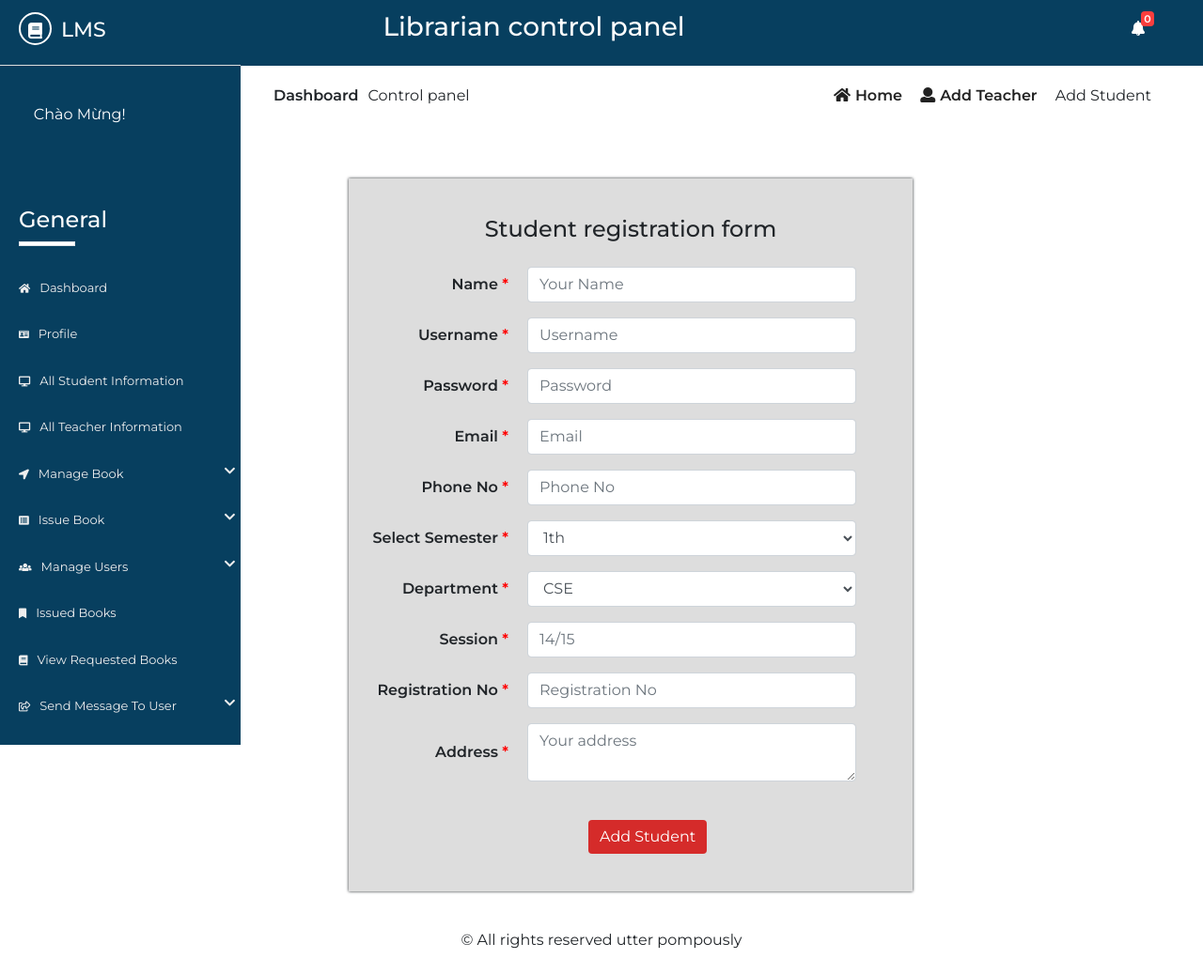
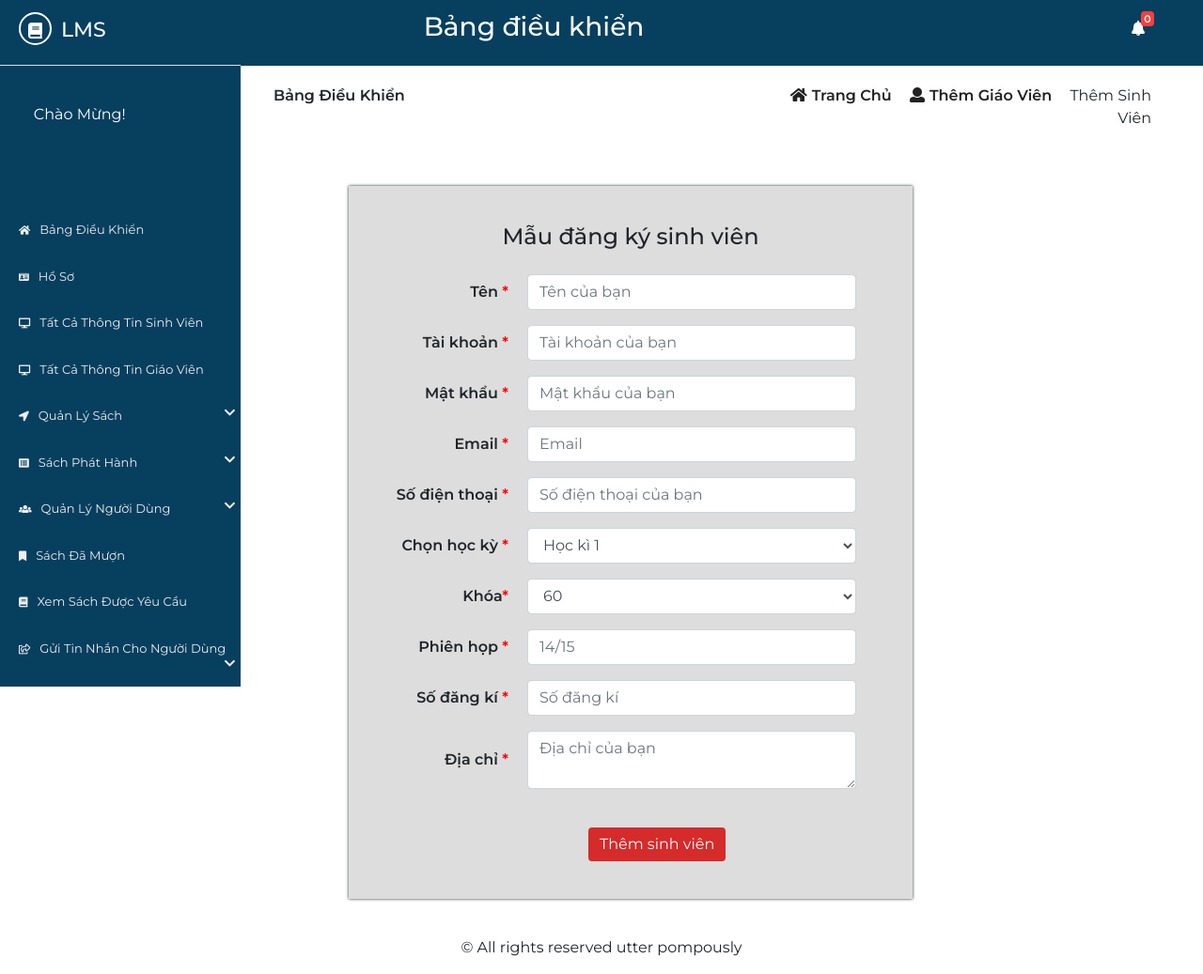
Before and after one commit to DreamLU2508/lms, a PHP site: page /lms/add-student.php in a window 1280 px wide. Shown: the whole page at 94% size. Before the commit the page ends 1010 px from the top, so only its background shows below. Run offline with PHP 8.4, Linux system fonts and the light colour scheme; the visitor is signed in with stand-in values (Sample User, id 1); data comes from the database, SQL or seed files in the repository; data that the repository does not hold is empty.

Commit message:
chinh sua 15 file đầu

```diff
--- a/Source/librarian/add-student.php
+++ b/Source/librarian/add-student.php
@@ -18,14 +18,14 @@ include 'inc/function.php';
 				<div class="row">
 					<div class="col-md-6">
 						<div class="left">
-							<p><span>dashboard</span>Control panel</p>
+							<p><span>Bảng điều khiển</span></p>
 						</div>
 					</div>
 					<div class="col-md-6">
 						<div class="right text-right">
-							<a href="dashboard.php"><i class="fas fa-home"></i>home</a>
-                            <a href="add-teacher.php"><i class="fas fa-user"></i>add teacher</a>
-							<span class="disabled">add student</span>
+							<a href="dashboard.php"><i class="fas fa-home"></i>Trang chủ</a>
+                            <a href="add-teacher.php"><i class="fas fa-user"></i>Thêm giáo viên</a>
+							<span class="disabled">Thêm sinh viên</span>
 						</div>
 					</div>
 				</div>
@@ -38,15 +38,15 @@ include 'inc/function.php';
                         <?php if(isset($error_m)):?>
                             <span class="error"> <?php echo $error_m; ?></span>
                         <?php endif ?>
-                        <h4 style="text-align: center; margin-bottom: 25px;">Student registration form</h4>
+                        <h4 style="text-align: center; margin-bottom: 25px;">Mẫu đăng ký sinh viên</h4>
                         <form action="" class="form-inline" method="post">
                             <div class="form-group">
-                                <label for="name" class="text-right">Name <span>*</span></label>
-                                <input type="text" class="form-control custom" placeholder="Your Name" name="name"/>
+                                <label for="name" class="text-right">Tên <span>*</span></label>
+                                <input type="text" class="form-control custom" placeholder="Tên của bạn" name="name"/>
                             </div>
                             <div class="form-group">
-                                <label for="username">Username <span>*</span></label>
-                                <input type="text" class="form-control custom" placeholder="Username" name="username" />
+                                <label for="username">Tài khoản <span>*</span></label>
+                                <input type="text" class="form-control custom" placeholder="Tài khoản của bạn" name="username" />
                             </div>
                             <?php if(isset($error_ua)):?>
                                 <span class="error"> <?php echo $error_ua; ?></span>
@@ -55,8 +55,8 @@ include 'inc/function.php';
                                 <span class="error"> <?php echo $error_uname; ?></span>
                             <?php endif ?>
                             <div class="form-group">
-                                <label for="password">Password <span>*</span></label>
-                                <input type="password" class="form-control custom" placeholder="Password" name="password"/>
+                                <label for="password">Mật khẩu <span>*</span></label>
+                                <input type="password" class="form-control custom" placeholder="Mật khẩu của bạn" name="password"/>
                             </div>
                             <div class="form-group">
                                 <label for="email">Email <span>*</span></label>
@@ -69,52 +69,52 @@ include 'inc/function.php';
                                 <span class="error"><?php echo $error_email; ?> </span>
                             <?php endif ?>
                             <div class="form-group">
-                                <label for="phone">Phone No <span>*</span></label>
-                                <input type="text" class="form-control custom" placeholder="Phone No" name="phone"/>
+                                <label for="phone">Số điện thoại <span>*</span></label>
+                                <input type="text" class="form-control custom" placeholder="Số điện thoại của bạn" name="phone"/>
                             </div>
                             <?php if(isset($error_phone)):?>
                                 <span class="error"><?php echo $error_phone; ?></span>
                             <?php endif ?>
                             <div class="form-group">
-                                <label for="sem">Select Semester <span>*</span></label>
+                                <label for="sem">Chọn học kỳ <span>*</span></label>
                                 <select class="form-control custom" name="sem">
-                                    <option>1th</option>
-                                    <option>2nd</option>
-                                    <option>3rd</option>
-                                    <option>4th</option>
-                                    <option>5th</option>
-                                    <option>6th</option>
-                                    <option>7th</option>
-                                    <option>8th</option>
+                                    <option>Học kì 1</option>
+                                    <option>Học kì 2</option>
+                                    <option>Học kì 3</option>
+                                    <option>Học kì 4</option>
+                                    <option>Học kì 5</option>
+                                    <option>Học kì 6</option>
+                                    <option>Học kì 7</option>
+                                    <option>Học kì 8</option>
                                 </select>
                             </div>
                             <div class="form-group">
-                                <label for="dept">Department <span>*</span></label>
+                                <label for="dept">Khóa<span>*</span></label>
                                 <select class="form-control custom" name="dept">
-                                    <option>CSE</option>
-                                    <option>EEE</option>
-                                    <option>ECE</option>
-                                    <option>BBA</option>
-                                    <option>Others</option>
+                                    <option>60</option>
+                                    <option>61</option>
+                                    <option>62</option>
+                                    <option>63</option>
+                                    <option>Khác</option>
                                 </select>
                             </div>
                             <div class="form-group">
-                                <label for="session">Session <span>*</span></label>
+                                <label for="session">Phiên họp <span>*</span></label>
                                 <input type="text" class="form-control custom" placeholder="14/15" name="session"/>
                             </div>
                             <div class="form-group">
-                                <label for="regno">Registration No <span>*</span></label>
-                                <input type="text" class="form-control custom" placeholder="Registration No" name="regno"/>
+                                <label for="regno">Số đăng kí <span>*</span></label>
+                                <input type="text" class="form-control custom" placeholder="Số đăng kí" name="regno"/>
                             </div>
                             <?php if(isset($error_reg)):?>
                                 <span class="error"><?php echo $error_reg; ?></span>
                             <?php endif ?>
                             <div class="form-group">
-                                <label for="address">Address <span>*</span></label>
-                                <textarea name="address" id="address"  class="form-control custom" placeholder="Your address"></textarea>
+                                <label for="address">Địa chỉ <span>*</span></label>
+                                <textarea name="address" id="address"  class="form-control custom" placeholder="Địa chỉ của bạn"></textarea>
                             </div>
                             <div class="submit">
-                                <input type="submit" value="Add Student" name="submit" class="btn change text-center">
+                                <input type="submit" value="Thêm sinh viên" name="submit" class="btn change text-center">
                             </div>
                         </form>
 
--- a/Source/librarian/inc/header.php
+++ b/Source/librarian/inc/header.php
@@ -50,54 +50,52 @@
 				</div>
 				<div class="gap-30"></div>
 				<div class="sidebar-menu">
-					<h3>General</h3>
-					<div class="border"></div>
 	                <ul>
 	                    <li class="menu <?php if($page=='home'){ echo 'active';} ?>">
-      						<a href="dashboard.php"><i class="fas fa-home"></i>Dashboard</a>
+      						<a href="dashboard.php"><i class="fas fa-home"></i>Bảng điều khiển</a>
     					</li>
 
     					  <li class="menu <?php if($page=='profile'){ echo 'active';} ?>">
-      						<a href="profile.php"><i class="fas fa-id-card"></i>profile</a>
+      						<a href="profile.php"><i class="fas fa-id-card"></i>Hồ sơ</a>
     					</li>
 	                    <li class="menu <?php if($page=='sinfo'){ echo 'active';} ?>">
-      						<a href="all-student-info.php"><i class="fas fa-desktop"></i>all student information</a>
+      						<a href="all-student-info.php"><i class="fas fa-desktop"></i>Tất cả thông tin sinh viên</a>
     					</li>
     					<li class="menu <?php if($page=='tinfo'){ echo 'active';} ?>">
-      						<a href="all-teacher-info.php"><i class="fas fa-desktop"></i>all teacher information</a>
+      						<a href="all-teacher-info.php"><i class="fas fa-desktop"></i>Tất cả thông tin giáo viên</a>
     					</li>
     					<li class="menu menu-toggle2">
-      						<a href="#"><i class="fas fa-location-arrow"></i>manage book <span class="fa fa-chevron-down"></span></a>
+      						<a href="#"><i class="fas fa-location-arrow"></i>Quản lý sách<span class="fa fa-chevron-down"></span></a>
       						<ul class="menus2">
-      							<li><a href="add-book.php">add book</a></li>
-      							<li><a href="display-books.php">display books</a></li>
+      							<li><a href="add-book.php">Thêm sách</a></li>
+      							<li><a href="display-books.php">Hiển thị sách</a></li>
       						</ul>
     					</li>
 	                   <li class="menu menu-toggle1">
-      						<a href="#"><i class="fas fa-list-alt"></i>issue book <span class="fa fa-chevron-down"></span></a>
+      						<a href="#"><i class="fas fa-list-alt"></i>Sách phát hành <span class="fa fa-chevron-down"></span></a>
       						<ul class="menus1">
-      							<li><a href="student-issue-book.php">student issue book</a></li>
-      							<li><a href="teacher-issue-book.php">teacher issue book</a></li>
+      							<li><a href="student-issue-book.php">Sách phát hành cho sinh viên</a></li>
+      							<li><a href="teacher-issue-book.php">Sách phát hành cho giáo viên</a></li>
       						</ul>
     					</li>
     					<li class="menu menu-toggle3">
-      						<a href="#"><i class="fas fa-users"></i>manage users <span class="fa fa-chevron-down"></span></a>
+      						<a href="#"><i class="fas fa-users"></i>Quản lý người dùng <span class="fa fa-chevron-down"></span></a>
       						<ul class="menus3">
-      							<li><a href="add-student.php">add student</a></li>
-      							<li><a href="add-teacher.php">add teacher</a></li>
+      							<li><a href="add-student.php">Thêm sinh viên</a></li>
+      							<li><a href="add-teacher.php">Thêm giáo viên</a></li>
       						</ul>
     					</li>
     					 <li class="menu <?php if($page=='ibook'){ echo 'active';} ?>">
-      						<a href="issued-books.php"><i class="fas fa-bookmark"></i>issued books</a>
+      						<a href="issued-books.php"><i class="fas fa-bookmark"></i>Sách đã mượn</a>
     					</li>
     					<li class="menu <?php if($page=='rbook'){ echo 'active';} ?>">
-      						<a href="requested-books.php"><i class="fas fa-book"></i>view requested books</a>
+      						<a href="requested-books.php"><i class="fas fa-book"></i>Xem sách được yêu cầu</a>
     					</li>
     					<li class="menu menu-toggle4">
-      						<a href="#"><i class="far fa-share-square"></i>send message to user <span class="fa fa-chevron-down"></span></a>
+      						<a href="#"><i class="far fa-share-square"></i>Gửi tin nhắn cho người dùng <span class="fa fa-chevron-down"></span></a>
       						<ul class="menus4">
-      							<li><a href="send-to-student.php">send to student</a></li>
-      							<li><a href="send-to-teacher.php">send to teacher</a></li>
+      							<li><a href="send-to-student.php">gửi tin nhắn cho sinh viên</a></li>
+      							<li><a href="send-to-teacher.php">gửi tin nhắn cho giáo viên</a></li>
       						</ul>
     					</li>
     				</ul>
@@ -106,7 +104,7 @@
 			<div class="content">
 				<div class="inner">
 					<div class="heading text-center">
-						<h3>Librarian control panel</h3>
+						<h3>Bảng điều khiển</h3>
 					</div>
 					<div class="header-profile text-right">
 						<ul>
@@ -134,10 +132,10 @@
 									<li class="user-footer">
 										<ul>
 											<li>
-												<a href="profile.php">profile</a>
+												<a href="profile.php">Hồ sơ</a>
 											</li>
 											<li>
-												<a href="logout.php">logout</a>
+												<a href="logout.php">Thoát</a>
 											</li>
 										</ul>
 									</li>
```
Also changed, not shown: Source/librarian/add-book.php (+13 -13 lines), Source/librarian/add-teacher.php (+20 -20 lines), Source/librarian/all-student-info.php (+11 -11 lines), Source/librarian/all-teacher-info.php (+9 -9 lines), Source/librarian/dashboard.php (+11 -11 lines), Source/librarian/display-books.php (+12 -12 lines), Source/librarian/fine.php (+8 -8 lines), Source/librarian/index.php (+6 -6 lines).
